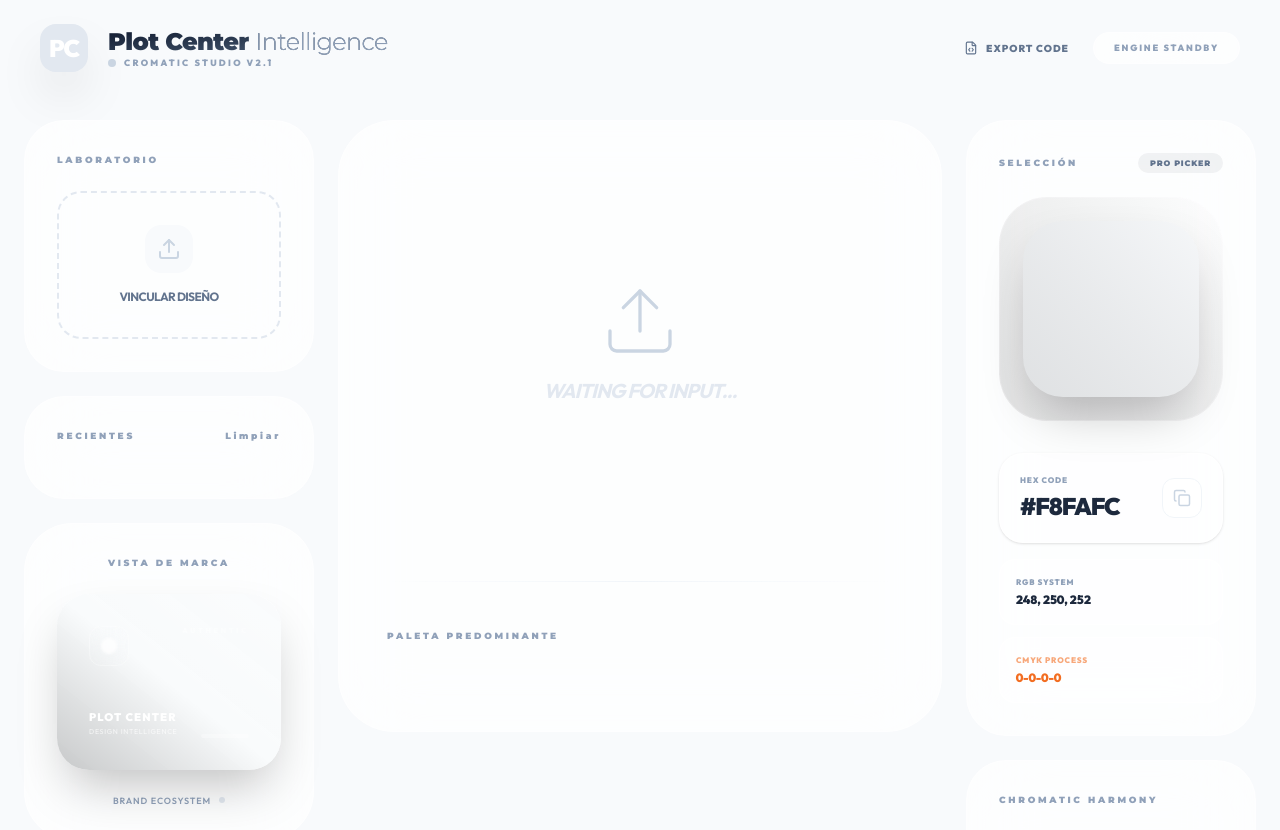
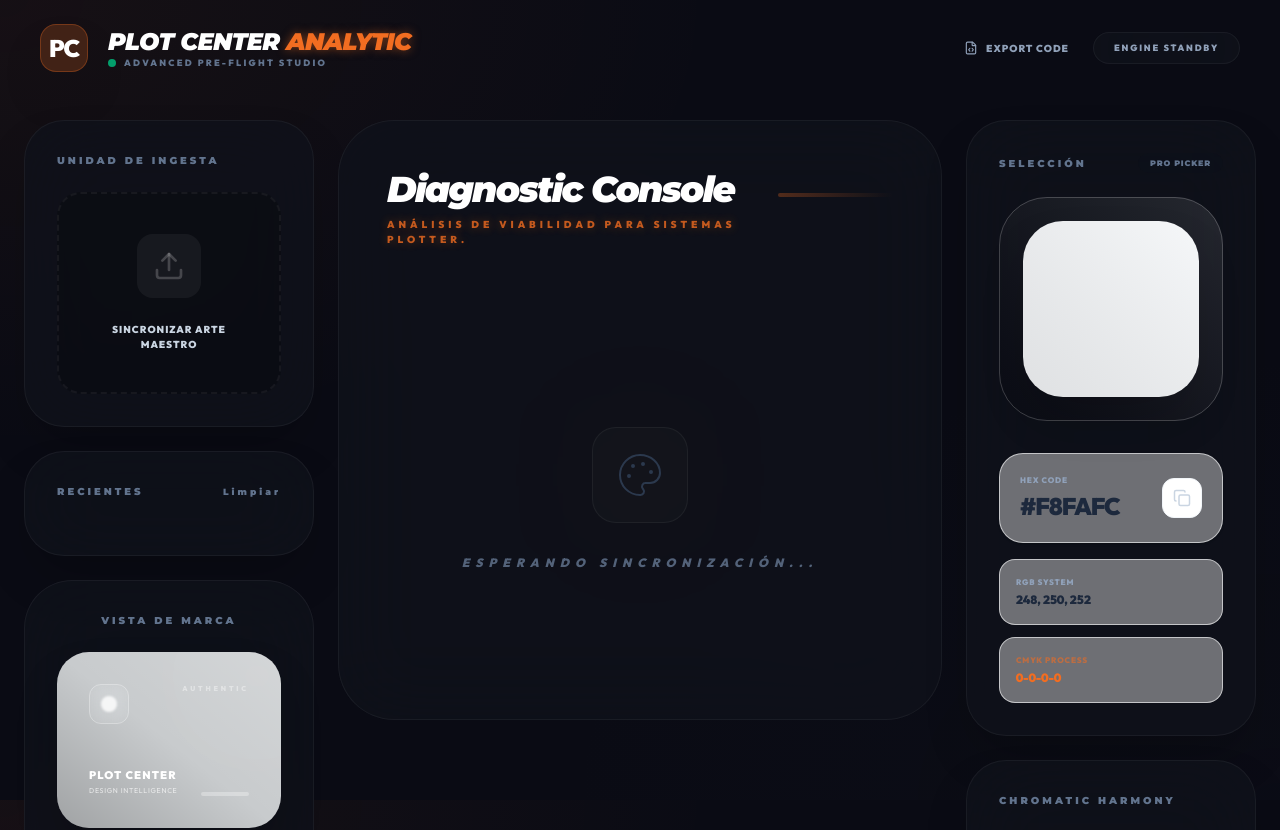
Before and after one commit to webplotcentersj-hash/volar, a React (Vite) app: page / in a window 1280 px wide. Shown: the top 830 px of the page. Built offline with nearby package versions, Linux system fonts and the light colour scheme.

Commit message:
Restore dark sci-fi aesthetic and Diagnostic Console standby UI

```diff
--- a/src/PlotCenterStudio.tsx
+++ b/src/PlotCenterStudio.tsx
@@ -1,4 +1,4 @@
-import { useState, useRef, useCallback, useEffect, type ChangeEvent } from 'react';
+import React, { useState, useRef, useCallback, useEffect, type ChangeEvent } from 'react';
 import {
     Upload,
     Copy,
@@ -30,6 +30,13 @@ interface ColorData {
     cmyk: { c: number; m: number; y: number; k: number };
 }
 
+interface VerdictStyle {
+    color: string;
+    bg: string;
+    border: string;
+    icon: React.ReactElement;
+}
+
 export default function PlotCenterStudio() {
     const [image, setImage] = useState<string | null>(null);
     const [fileData, setFileData] = useState<{
@@ -46,7 +53,6 @@ export default function PlotCenterStudio() {
         cmyk: { c: 0, m: 0, y: 0, k: 0 }
     });
     const [recentColors, setRecentColors] = useState<string[]>([]);
-    const [predominantPalette] = useState<string[]>([]);
 
     // Estados de configuración técnica
     const [targetW, setTargetW] = useState<number>(100);
@@ -193,7 +199,7 @@ export default function PlotCenterStudio() {
         { name: 'Bellas Artes', val: 300, fill: '#64748b' },
     ];
 
-    const getVerdictStyle = (verdict: string) => {
+    const getVerdictStyle = (verdict: string): VerdictStyle => {
         switch (verdict) {
             case 'APTO': return { color: 'text-emerald-500', bg: 'bg-emerald-50', border: 'border-emerald-200', icon: <CheckCircle2 size={32} /> };
             case 'APTO CON RESERVAS': return { color: 'text-amber-500', bg: 'bg-amber-50', border: 'border-amber-200', icon: <AlertTriangle size={32} /> };
@@ -290,30 +296,32 @@ export default function PlotCenterStudio() {
     const harmonies = getHarmonies();
 
     // Mini helper for card shadows and styles
-    const cardClass = "glass-card rounded-[2.5rem] p-8 hover-lift flex flex-col relative overflow-hidden";
-    const sectionTitle = "text-[9px] font-black text-slate-400 uppercase tracking-[0.3em] mb-6 flex items-center justify-between";
+    const cardClass = "glass-card rounded-[2.5rem] p-8 hover-lift shadow-2xl relative overflow-hidden";
+    const sectionTitle = "text-[10px] font-black text-slate-500 uppercase tracking-[0.3em] mb-6 flex items-center justify-between";
 
     return (
         <div className="min-h-screen p-6 max-w-[1400px] mx-auto text-slate-900">
             {/* Nav */}
             <header className="flex items-center justify-between mb-12 px-4">
                 <div className="flex items-center gap-5">
-                    <div className={`w-12 h-12 ${image ? 'bg-gradient-to-br from-brand-orange to-[#ff9d63] shadow-brand-orange/30' : 'bg-slate-200'} rounded-2xl flex items-center justify-center text-white shadow-2xl transition-all duration-700`}>
+                    <div className={`w-12 h-12 ${image ? 'bg-gradient-to-br from-brand-orange to-[#ff9d63] shadow-brand-orange/30' : 'bg-brand-orange/20 border border-brand-orange/30'} rounded-2xl flex items-center justify-center text-white shadow-2xl transition-all duration-700`}>
                         <span className="font-black text-2xl tracking-tighter">PC</span>
                     </div>
                     <div>
-                        <h1 className="text-2xl font-black tracking-tight text-gradient">Plot Center <span className="font-light text-slate-400">Intelligence</span></h1>
+                        <h1 className="text-2xl font-black tracking-tight text-white uppercase italic">
+                            Plot Center <span className="text-brand-orange neon-text">Analytic</span>
+                        </h1>
                         <div className="flex items-center gap-2 mt-[-2px]">
-                            <span className={`w-2 h-2 rounded-full ${image ? 'bg-brand-orange animate-pulse' : 'bg-slate-300'}`}></span>
-                            <p className="text-[9px] uppercase font-black text-slate-400 tracking-[0.25em]">CROMATIC STUDIO V2.1</p>
+                            <span className={`w-2 h-2 rounded-full ${image ? 'bg-brand-orange animate-pulse' : 'bg-emerald-500 animate-pulse'}`}></span>
+                            <p className="text-[9px] uppercase font-black text-slate-500 tracking-[0.25em]">ADVANCED PRE-FLIGHT STUDIO</p>
                         </div>
                     </div>
                 </div>
                 <div className="flex items-center gap-6">
-                    <button className="flex items-center gap-2 text-[10px] font-black text-slate-500 hover:text-brand-orange transition-all tracking-widest">
+                    <button className="flex items-center gap-2 text-[10px] font-black text-slate-400 hover:text-brand-orange transition-all tracking-widest">
                         <FileCode size={14} /> EXPORT CODE
                     </button>
-                    <div className={`px-5 py-2 glass-card ${image ? 'text-brand-orange border-orange-100' : 'text-slate-400 border-slate-100'} rounded-full text-[9px] font-black uppercase tracking-[0.2em]`}>
+                    <div className={`px-5 py-2 glass-card ${image ? 'text-brand-orange border-brand-orange/20 neon-border' : 'text-slate-400 border-white/5'} rounded-full text-[9px] font-black uppercase tracking-[0.2em] transition-all`}>
                         {image ? 'ENGINE ACTIVE' : 'ENGINE STANDBY'}
                     </div>
                 </div>
@@ -322,16 +330,16 @@ export default function PlotCenterStudio() {
             <div className="grid grid-cols-12 gap-6">
                 {/* Lateral Izquierdo */}
                 <div className="col-span-3 space-y-6">
-                    {/* Laboratorio */}
+                    {/* Laboratorio / Unidad de Ingesta */}
                     <div className={cardClass}>
-                        <h2 className={sectionTitle}>LABORATORIO</h2>
+                        <h2 className={sectionTitle}>{!image ? 'UNIDAD DE INGESTA' : 'LABORATORIO'}</h2>
                         {!image ? (
-                            <label className="flex-grow flex flex-col items-center justify-center border-2 border-dashed border-slate-200 rounded-3xl p-8 hover:border-brand-orange/50 transition-colors cursor-pointer text-center">
+                            <label className="flex-grow flex flex-col items-center justify-center border-2 border-dashed border-white/5 rounded-3xl p-10 hover:border-brand-orange/30 transition-all cursor-pointer text-center group bg-black/20">
                                 <input type="file" className="hidden" onChange={handleFileUpload} accept="image/*" />
-                                <div className="w-12 h-12 bg-slate-50 rounded-2xl flex items-center justify-center text-slate-300 mb-4">
-                                    <Upload size={24} />
+                                <div className="w-16 h-16 bg-white/5 rounded-2xl flex items-center justify-center text-white/20 mb-6 group-hover:scale-110 transition-transform group-hover:text-brand-orange/50">
+                                    <Upload size={32} />
                                 </div>
-                                <p className="text-xs font-bold text-slate-500 uppercase tracking-tighter">Vincular Diseño</p>
+                                <p className="text-[10px] font-black text-slate-300 uppercase tracking-widest">Sincronizar Arte Maestro</p>
                             </label>
                         ) : (
                             <div className="space-y-4">
@@ -423,88 +431,89 @@ export default function PlotCenterStudio() {
                 {/* Centro */}
                 <div className="col-span-6 space-y-6">
                     {/* Preview Principal & Diagnóstico */}
-                    <div className="glass-card rounded-[3.5rem] p-12 hover-lift flex flex-col items-center min-h-[500px] justify-between relative overflow-hidden">
+                    <div className="glass-card rounded-[3.5rem] p-12 hover-lift flex flex-col items-center min-h-[600px] justify-between relative overflow-hidden">
+                        {!image ? (
+                            <div className="flex-grow flex flex-col items-center justify-start w-full transition-all duration-1000">
+                                <div className="w-full text-left mb-20 animate-in fade-in slide-in-from-left-4 duration-1000 flex justify-between items-start">
+                                    <div>
+                                        <h2 className="text-4xl font-black text-white italic tracking-tighter mb-2">Diagnostic Console</h2>
+                                        <p className="text-[10px] font-black text-brand-orange uppercase tracking-[0.4em] opacity-80 neon-text">ANÁLISIS DE VIABILIDAD PARA SISTEMAS PLOTTER.</p>
+                                    </div>
+                                    <div className="w-32 h-1 bg-gradient-to-r from-brand-orange to-transparent rounded-full mt-6 opacity-30"></div>
+                                </div>
 
-                        {/* MÉTRICAS TÉCNICAS (Top Floating) */}
-                        {image && (
-                            <div className="w-full grid grid-cols-3 gap-6 mb-12">
-                                <div className="p-5 bg-white/50 rounded-[2rem] border border-white shadow-sm hover:shadow-md transition-all">
-                                    <p className="text-[8px] font-black text-slate-400 uppercase tracking-[0.2em] mb-2">PRECISIÓN DPI</p>
-                                    <p className="text-3xl font-black text-slate-800 tabular-nums">{metrics.dpi}</p>
+                                <div className="flex-grow flex flex-col items-center justify-center py-20 animate-in fade-in zoom-in duration-1000">
+                                    <div className="w-24 h-24 bg-white/[0.02] border border-white/[0.05] rounded-3xl flex items-center justify-center text-slate-700 mb-8 relative">
+                                        <div className="absolute inset-0 bg-brand-orange/5 blur-3xl rounded-full"></div>
+                                        <Palette size={48} strokeWidth={1} className="animate-pulse" />
                                     </div>
-                                <div className="p-5 bg-white/50 rounded-[2rem] border border-white shadow-sm hover:shadow-md transition-all">
-                                    <p className="text-[8px] font-black text-slate-400 uppercase tracking-[0.2em] mb-2">VERSATILIDAD</p>
-                                    <p className="text-3xl font-black text-brand-orange tabular-nums">+{metrics.scalability}%</p>
-                                </div>
-                                <div className="p-5 bg-slate-900 rounded-[2rem] text-center flex flex-col justify-center shadow-xl shadow-slate-900/10 hover:scale-[1.02] transition-transform">
-                                    <p className="text-[8px] font-black text-slate-500 uppercase tracking-[0.2em] mb-2">PROYECCIÓN</p>
-                                    <p className="text-2xl font-black text-white tabular-nums tracking-tighter">{metrics.distance}<span className="text-[10px] text-slate-500 ml-1">MTS</span></p>
+                                    <p className="text-slate-500 font-black uppercase tracking-[0.5em] text-xs italic animate-pulse">Esperando Sincronización...</p>
                                 </div>
                             </div>
-                        )}
+                        ) : (
+                            <div className="flex-grow flex flex-col items-center justify-start w-full">
+                                {/* MÉTRICAS TÉCNICAS (Top Floating) */}
+                                <div className="w-full grid grid-cols-3 gap-6 mb-12 animate-in slide-in-from-top-4 duration-700">
+                                    <div className="p-5 bg-white/5 rounded-[2rem] border border-white/5 shadow-sm hover:shadow-md transition-all">
+                                        <p className="text-[8px] font-black text-slate-500 uppercase tracking-[0.2em] mb-2">PRECISIÓN DPI</p>
+                                        <p className="text-3xl font-black text-white tabular-nums">{metrics.dpi}</p>
+                                    </div>
+                                    <div className="p-5 bg-white/5 rounded-[2rem] border border-white/5 shadow-sm hover:shadow-md transition-all">
+                                        <p className="text-[8px] font-black text-slate-500 uppercase tracking-[0.2em] mb-2">VERSATILIDAD</p>
+                                        <p className="text-3xl font-black text-brand-orange tabular-nums neon-text">+{metrics.scalability}%</p>
+                                    </div>
+                                    <div className="p-5 bg-brand-orange/10 border border-brand-orange/20 rounded-[2rem] text-center flex flex-col justify-center shadow-xl shadow-brand-orange/5 hover:scale-[1.02] transition-transform">
+                                        <p className="text-[8px] font-black text-brand-orange/50 uppercase tracking-[0.2em] mb-2">PROYECCIÓN</p>
+                                        <p className="text-2xl font-black text-brand-orange tabular-nums tracking-tighter neon-text">{metrics.distance}<span className="text-[10px] text-slate-500 ml-1 italic font-light italic">MTS</span></p>
+                                    </div>
+                                </div>
 
                                 <div className="flex-grow flex items-center justify-center w-full relative py-8">
-                            {image ? (
                                     <div className="relative group">
                                         <img
                                             ref={imgRef}
                                             src={enhancedImage || image}
                                             alt="Preview"
-                                        className="max-h-[350px] rounded-2xl shadow-2xl cursor-crosshair transition-transform active:scale-[0.98]"
+                                            className="max-h-[350px] rounded-2xl shadow-2xl cursor-crosshair transition-transform active:scale-[0.98] border border-white/10"
                                             onClick={handleImageClick}
                                         />
                                         <canvas ref={canvasRef} className="hidden" />
                                         <div className="absolute inset-x-0 bottom-[-50px] flex justify-center opacity-0 group-hover:opacity-100 transition-opacity">
-                                        <div className="bg-slate-900/80 text-white px-6 py-2 rounded-full text-[9px] font-black uppercase tracking-widest backdrop-blur-sm shadow-xl">
+                                            <div className="bg-white/10 text-white px-6 py-2 rounded-full text-[9px] font-black uppercase tracking-widest backdrop-blur-md border border-white/20 shadow-xl">
                                                 HAZ CLIC PARA CAPTURAR UN COLOR
                                             </div>
                                         </div>
                                         {enhancedImage && (
-                                        <div className="absolute top-4 right-4 px-3 py-1 bg-brand-orange text-white rounded-full text-[8px] font-black uppercase tracking-widest shadow-lg">
+                                            <div className="absolute top-4 right-4 px-3 py-1 bg-brand-orange text-white rounded-full text-[8px] font-black uppercase tracking-widest shadow-lg shadow-brand-orange/20">
                                                 MASTER OPTIMIZADO
                                             </div>
                                         )}
                                     </div>
-                            ) : (
-                                <div className="text-slate-300 flex flex-col items-center gap-4 py-20">
-                                    <Upload size={80} strokeWidth={1} />
-                                    <p className="font-bold uppercase tracking-tighter text-xl italic text-slate-200">Waiting for Input...</p>
-                                </div>
-                            )}
                                 </div>
 
                                 {/* RESULTADO IA (Verdict Card) */}
                                 {report && (
-                            <div className="w-full mt-12">
+                                    <div className="w-full mt-12 animate-in slide-in-from-bottom-4 duration-700">
                                         {(() => {
                                             const v = getVerdictStyle(report.veredicto_final);
                                             return (
-                                        <div className={`w-full p-8 rounded-[2.5rem] ${v.bg} border ${v.border} flex items-center gap-8 shadow-sm hover:shadow-md transition-all`}>
-                                            <div className={`${v.color} shrink-0 drop-shadow-sm`}>{v.icon}</div>
-                                            <div>
-                                                <p className="text-[9px] font-black text-slate-400 uppercase tracking-[0.3em] mb-2">NEURAL VERDICT</p>
-                                                <h3 className={`text-2xl font-black ${v.color} tracking-tight leading-none mb-1 uppercase`}>{report.veredicto_final}</h3>
-                                                <p className="text-[11px] text-slate-600 font-semibold mt-1 leading-relaxed opacity-80">{report.motivo_veredicto}</p>
+                                                <div className={`w-full p-10 rounded-[2.5rem] bg-black/40 border border-white/5 flex items-center gap-10 shadow-2xl`}>
+                                                    <div className={`${v.color} shrink-0 drop-shadow-2xl scale-110`}>{v.icon}</div>
+                                                    <div className="flex-grow">
+                                                        <div className="flex justify-between items-center mb-2">
+                                                            <p className="text-[9px] font-black text-slate-500 uppercase tracking-[0.4em]">NEURAL VERDICT</p>
+                                                            <span className="w-20 h-[1px] bg-white/5"></span>
+                                                        </div>
+                                                        <h3 className={`text-4xl font-black ${v.color} tracking-tight leading-none mb-3 uppercase italic`}>{report.veredicto_final}</h3>
+                                                        <p className="text-[12px] text-slate-400 font-medium leading-relaxed opacity-80 max-w-2xl">{report.motivo_veredicto}</p>
                                                     </div>
                                                 </div>
                                             );
                                         })()}
                                     </div>
                                 )}
-
-                        {/* Paleta Predominante */}
-                        <div className="w-full pt-12 text-left mt-16 relative">
-                            <div className="absolute top-0 left-0 w-full h-[1px] bg-gradient-to-r from-transparent via-slate-100 to-transparent"></div>
-                            <h2 className={sectionTitle}>PALETA PREDOMINANTE</h2>
-                            <div className="flex gap-5 overflow-x-auto pb-4 scrollbar-hide">
-                                {(report?.detected_colors?.map((c: any) => c.hex) || predominantPalette).map((c: string, i: number) => (
-                                    <div key={i} className="flex flex-col items-center gap-4 shrink-0 group">
-                                        <div className="w-20 h-24 rounded-2xl shadow-2xl border-[6px] border-white transition-all group-hover:-translate-y-3 cursor-pointer group-hover:rotate-2" style={{ backgroundColor: c }} onClick={() => setSelectedColor({ hex: c, rgb: { r: 0, g: 0, b: 0 }, cmyk: { c: 0, m: 0, y: 0, k: 0 } })}></div>
-                                        <span className="text-[10px] font-black text-slate-400 tabular-nums tracking-widest opacity-0 group-hover:opacity-100 transition-opacity uppercase">{c}</span>
                             </div>
-                                ))}
-                            </div>
-                        </div>
+                        )}
                     </div>
 
                     {/* INFORME TÉCNICO & BENCHMARKING (Grid Inferior) */}
--- a/src/index.css
+++ b/src/index.css
@@ -2,34 +2,38 @@
 
 @theme {
     --color-brand-orange: #f26d21;
-    --color-studio-bg: #f8fafc;
-    --color-studio-card: #ffffff;
-    --color-accent-soft: rgba(242, 109, 33, 0.08);
+    --color-studio-bg: #0a0b14;
+    --color-studio-card: rgba(16, 18, 27, 0.8);
+    --color-accent-soft: rgba(242, 109, 33, 0.1);
 }
 
 @layer base {
     body {
-        @apply bg-[#f8fafc] text-slate-800 antialiased;
+        @apply bg-[#0a0b14] text-slate-300 antialiased;
         font-family: 'Outfit', sans-serif;
+        background-image:
+            radial-gradient(at 0% 0%, rgba(242, 109, 33, 0.05) 0px, transparent 40%),
+            radial-gradient(at 100% 100%, rgba(30, 41, 59, 0.05) 0px, transparent 40%);
+        background-attachment: fixed;
     }
 }
 
 .premium-shadow {
     box-shadow:
-        0 4px 6px -1px rgba(0, 0, 0, 0.02),
-        0 20px 40px -12px rgba(0, 0, 0, 0.04);
+        0 4px 6px -1px rgba(0, 0, 0, 0.2),
+        0 20px 40px -12px rgba(0, 0, 0, 0.4);
 }
 
 .glass-card {
-    @apply bg-white/70 backdrop-blur-2xl border border-white/40;
+    @apply bg-[#10121b]/80 backdrop-blur-2xl border border-white/5;
 }
 
 .inner-border {
-    border: 1px solid rgba(226, 232, 240, 0.7);
+    border: 1px solid rgba(255, 255, 255, 0.05);
 }
 
 .text-gradient {
-    @apply bg-clip-text text-transparent bg-gradient-to-br from-slate-900 via-slate-700 to-slate-500;
+    @apply bg-clip-text text-transparent bg-gradient-to-br from-white via-slate-300 to-slate-500;
 }
 
 .hover-lift {
@@ -38,7 +42,7 @@
 }
 
 .hover-lift:hover {
-    @apply -translate-y-1.5 shadow-2xl shadow-slate-200/50;
+    @apply -translate-y-1.5 shadow-2xl shadow-black/50;
 }
 
 .mask-fade {
@@ -53,3 +57,12 @@
     -ms-overflow-style: none;
     scrollbar-width: none;
 }
+
+/* Neon Glows */
+.neon-text {
+    text-shadow: 0 0 10px rgba(242, 109, 33, 0.5);
+}
+
+.neon-border {
+    box-shadow: 0 0 15px rgba(242, 109, 33, 0.2);
+}
```
Lines whose indentation alone changed are shown as unchanged.
